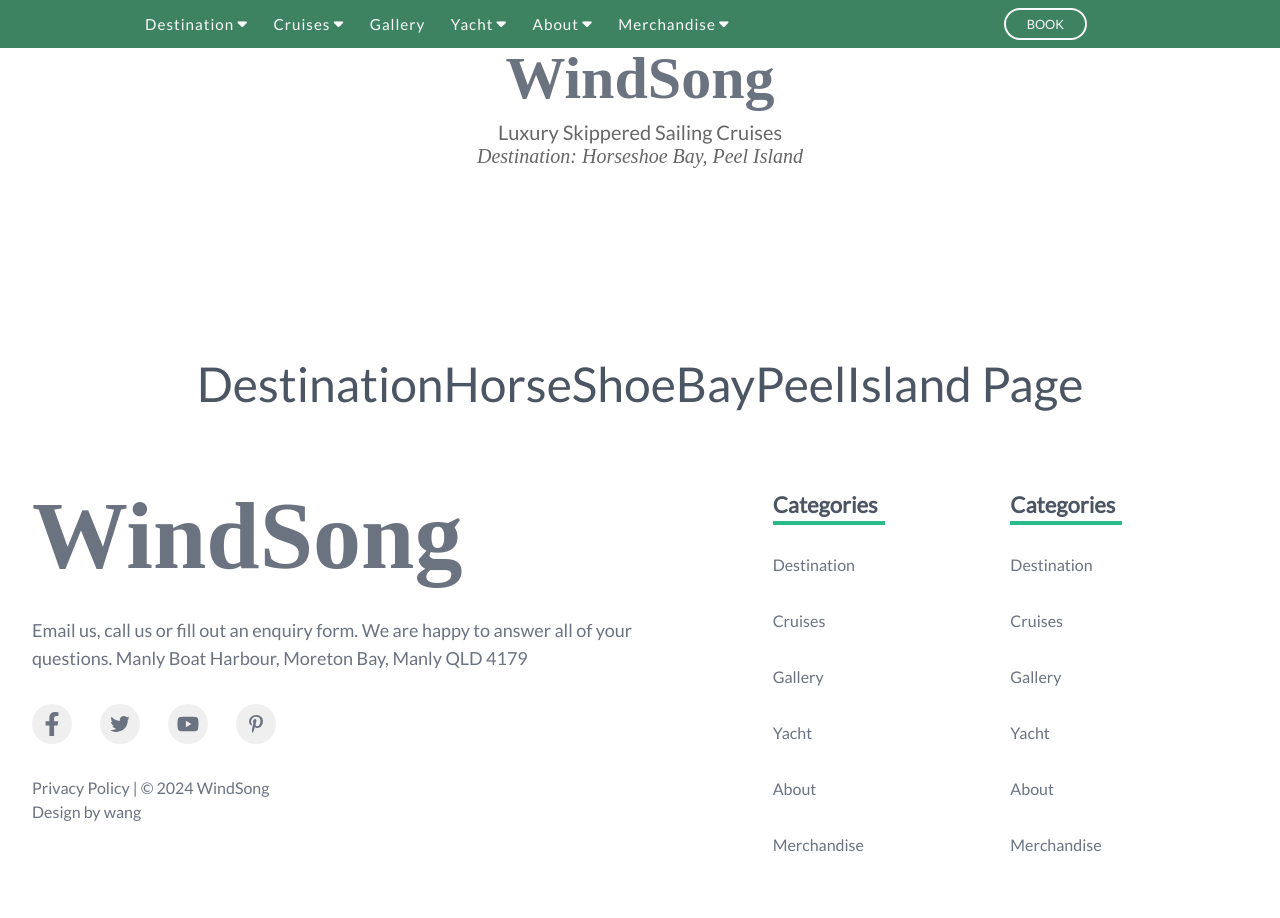
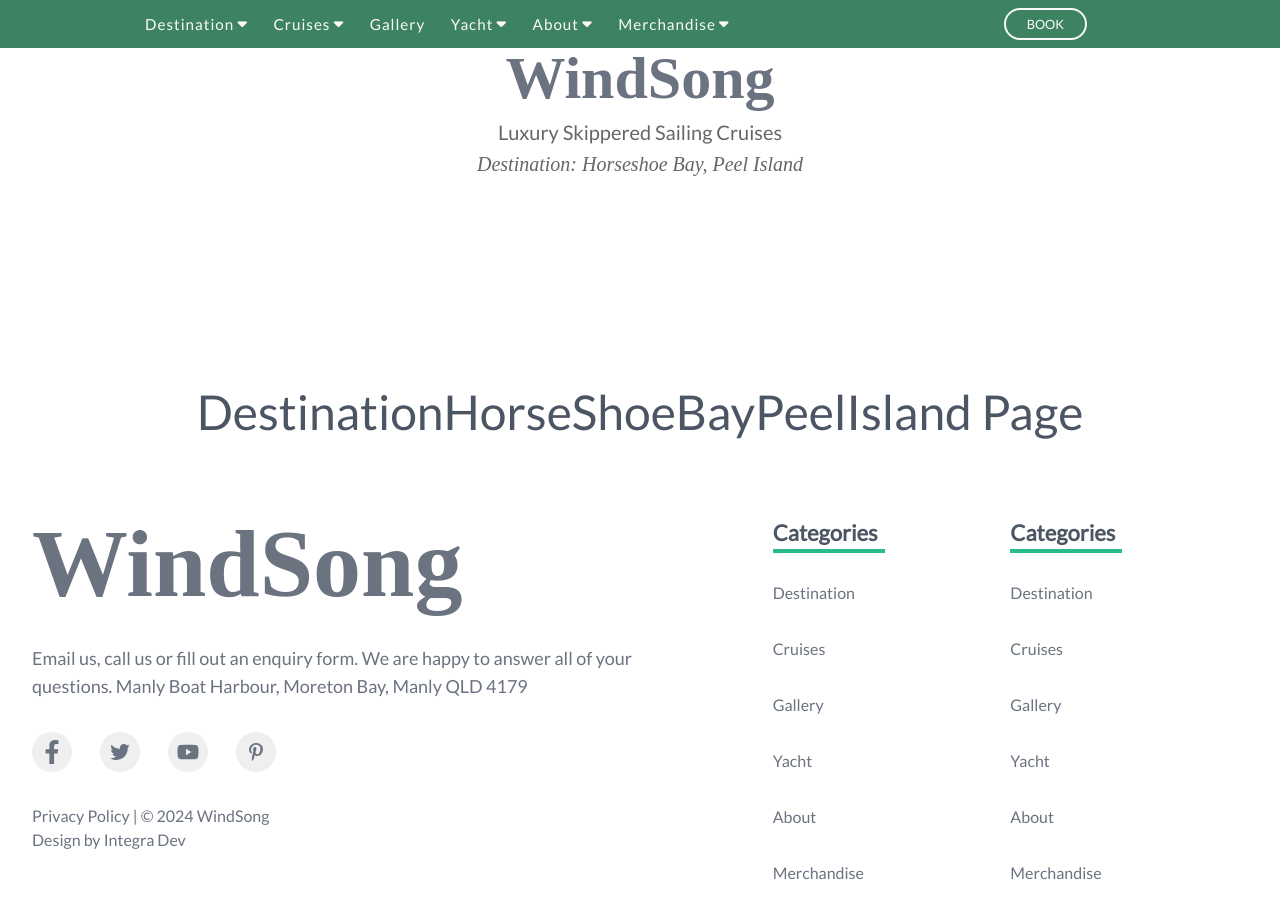
Before and after one commit to forwardtop/windsong, a React (Create React App) app: page /destination-horseshoe-bay-peel-island in a window 1280 px wide. Shown: the top 918 px of the page. Built offline with nearby package versions, Linux system fonts and the light colour scheme; a web font is replaced by a local one.

Commit message:
logo section linespacing, footer modifying

```diff
--- a/src/components/LogoSection.js
+++ b/src/components/LogoSection.js
@@ -21,8 +21,8 @@ const LogoSection = () => {
     <div>
       <div className="flex flex-col justify-center items-center">
       <h1 className="text-6xl font-bold text-gray-500 mb-3" style={{ fontFamily: 'Snell Roundhand, cursive' }}><a href="/">WindSong</a></h1>
-        <h1 className="logo-heading-1">Luxury Skippered Sailing Cruises</h1>
-          <h2 className="logo-heading-2">{breadcrumb}</h2>
+        <h1 className="logo-heading-1 mb-2">Luxury Skippered Sailing Cruises</h1>
+          <h2 className="logo-heading-2 mb-5">{breadcrumb}</h2>
       </div>
     </div>
   );
--- a/src/components/WindSongFooter.js
+++ b/src/components/WindSongFooter.js
@@ -43,7 +43,7 @@ function WindSongFooter() {
               </div>
               <p className="text-[16px] font-medium text-gray-500">
                 Privacy Policy | © {new Date().getFullYear()} WindSong <br />{" "}
-                Design by{" wang "}
+                Design by{" Integra Dev "}
               </p>
             </div>
 
```
